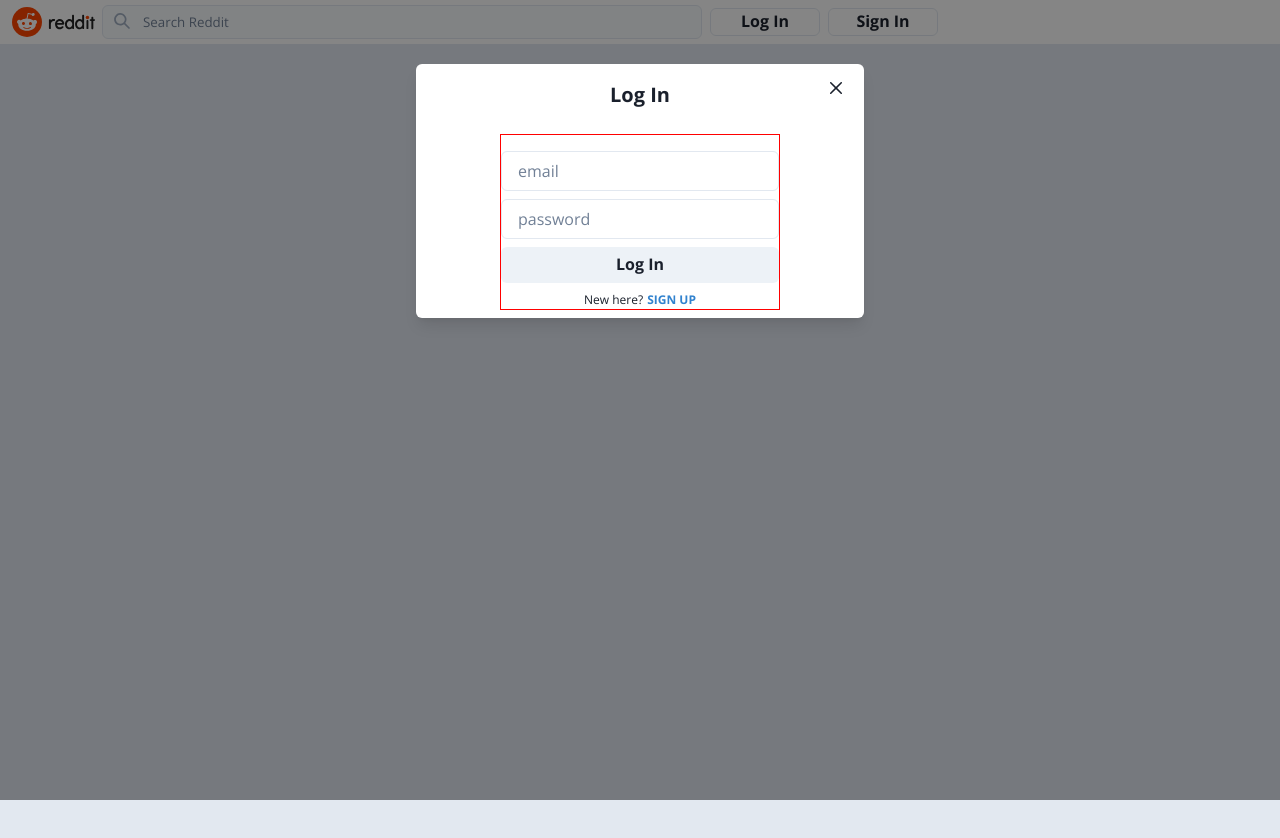
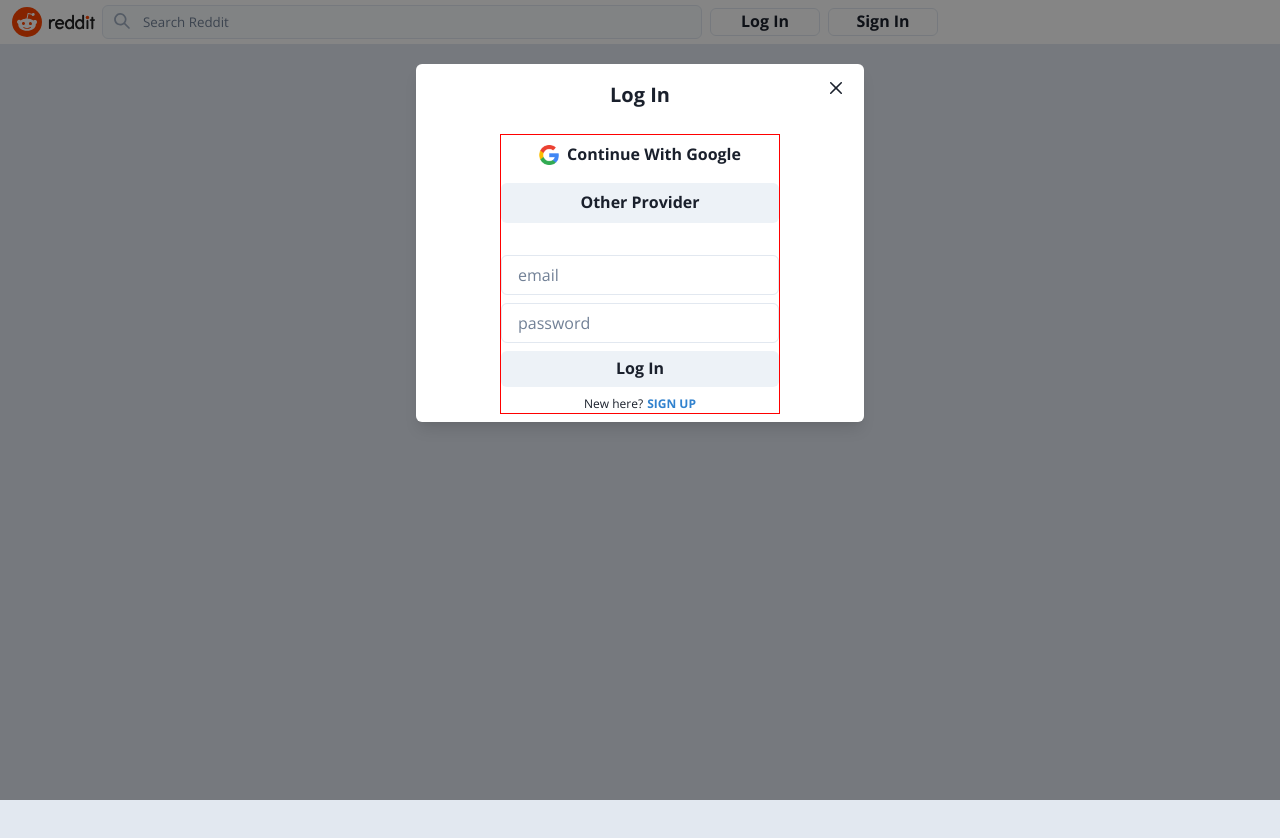
Before and after one commit to truelav/reddit-clone, a Next.js app: page / in a window 1280 px wide. Both pictures are taken after a click on the button "Log In". Shown: the top 838 px of the page. Built offline with nearby package versions, Linux system fonts and the light colour scheme.

Commit message:
FEAT: OAuthButtons added, with no functionality of OAuth yet

```diff
--- a/src/components/Modal/Auth/AuthModal.tsx
+++ b/src/components/Modal/Auth/AuthModal.tsx
@@ -14,6 +14,7 @@
 import { useRecoilState, useRecoilValue } from "recoil";
 import { authModalState } from "../../../atoms/authModalAtom";
 import AuthInputs from "./AuthInputs";
+import OAuthButtons from "./OAuthButtons";
 
 const AuthModal: React.FC = () => {
     const [modalState, setModalState] = useRecoilState(authModalState)
@@ -49,8 +50,8 @@
                             border="1px solid red"
                         >
 
-                            {/* <OathButtons />
-                            <ResetPassword /> */}
+                            {/* <ResetPassword /> */}
+                            <OAuthButtons />
                             <AuthInputs />
                         </Flex>
                     </ModalBody>
--- /dev/null
+++ b/src/components/Modal/Auth/OAuthButtons.tsx
@@ -0,0 +1,17 @@
+import { Button, Flex, Image } from '@chakra-ui/react'
+
+
+const OAuthButtons: React.FC = () => {
+
+    return (
+        <Flex direction="column" width="100%" mb={4}>
+            <Button variant="oauth" mb={2}>
+                <Image src="/images/googlelogo.png" height="20px" mr={2} />
+                Continue With Google
+            </Button>
+            <Button>Other Provider</Button>
+        </Flex>
+    )
+}
+
+export default OAuthButtons
--- a/src/components/Modal/Auth/Signup.tsx
+++ b/src/components/Modal/Auth/Signup.tsx
@@ -28,7 +28,7 @@
 
     return (
         <>
-            <form onSubmit={onsubmit}>
+            <form onSubmit={onsubmit} >
                 <Input
                     name="email"
                     placeholder="email"
```
